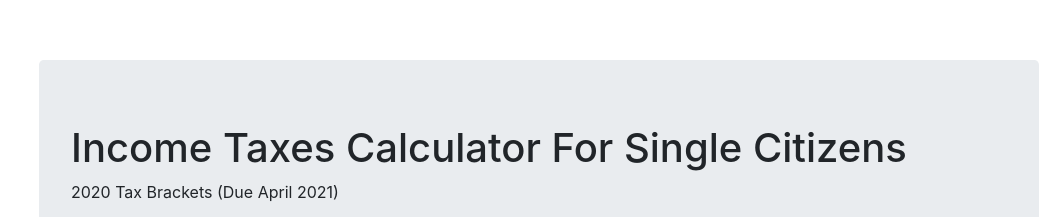
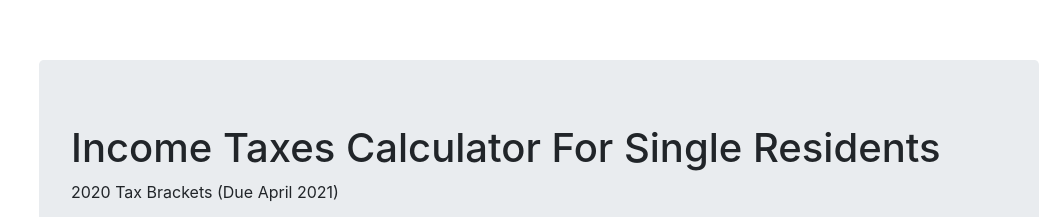
Before and after one commit to qparmacevt/Federal-Income-Tax--A.1, a plain HTML site: page index.html in a window 1280 px wide. Shown: the part 180-397 px from the top of the page, without its empty margins (217-1280 px from the left). Drawn offline with nearby package versions, Linux system fonts and the light colour scheme.

Commit message:
html change

```diff
--- a/index.html
+++ b/index.html
@@ -25,7 +25,7 @@
   <body>
 
     <div class="jumbotron">
-        <h1>Income Taxes Calculator For Single Citizens</h1>
+        <h1>Income Taxes Calculator For Single Residents</h1>
         <p>2020 Tax Brackets (Due April 2021)</p>
         <div class="input-group mb-3">
             <input type="text" class="form-control" id="income" placeholder="In US Dollar" aria-label="Insert income here" aria-describedby="button-addon2">
```
